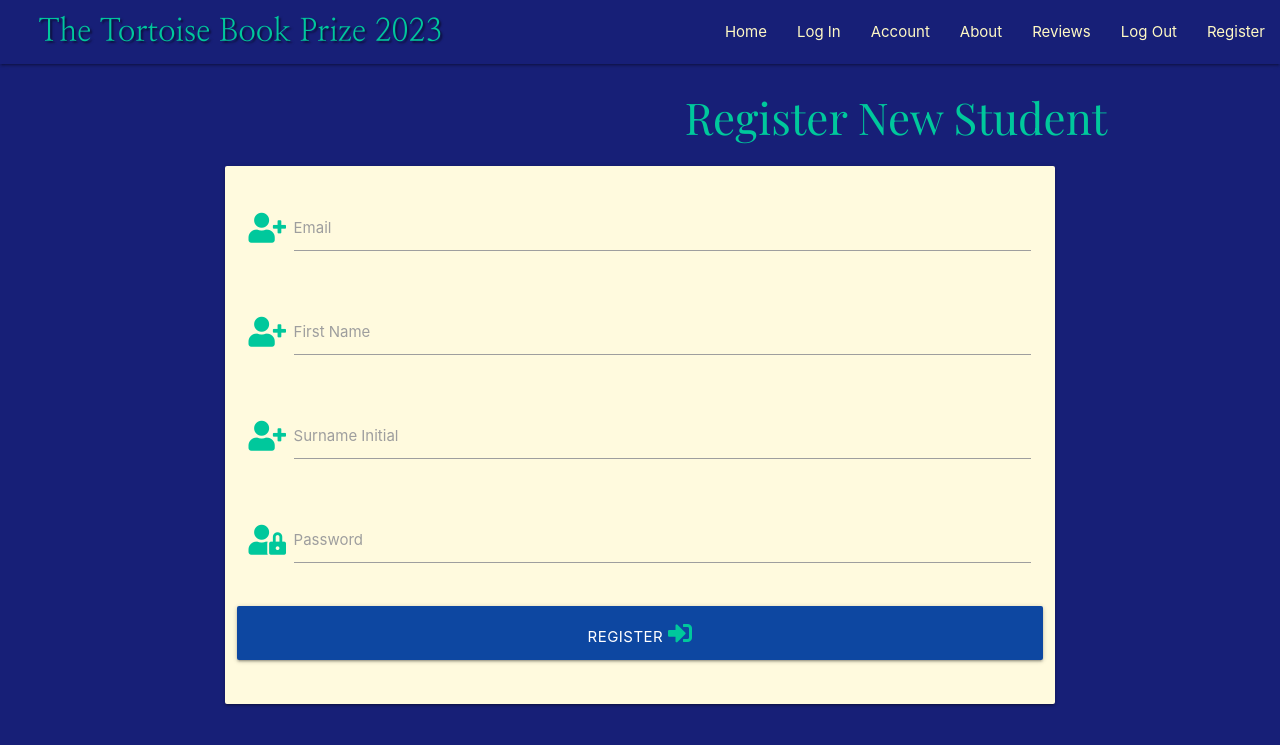
After one commit to vicgoodall/book-awards, a Flask app: page /student-register in a window 1280 px wide. The commit adds this page. Shown: the top 745 px of the page. Run offline with Flask 2, Linux system fonts and the light colour scheme; some libraries are stand-ins or nearby versions.

Commit message:
started to map out the process for log-in as teacher, then a teacher registering a student and a student log-in. This has required two separate log in pages and presently one account page which has been amended, so that what is shown depends on the user's role. If user tries to view account without logging in, they are redirected to the login page.

```diff
--- a/bookreviews/routes.py
+++ b/bookreviews/routes.py
@@ -43,10 +43,104 @@ def register():
 
 @app.route("/account/<user>", methods=["GET", "POST"])
 def account(user):
-
+    # provide user details for the account page
     if "user" in session:
-        user_info = Teachers.query.filter_by(email=user).first()
         return render_template(
-            "account.html", user=session["user"], account_details=user_info)
+                "account.html", user=session["user"],
+                account_details=user_info)
+    # where user is not logged in, user navigated to login
+    else:
+        return render_template("login.html")
 
     return render_template("account.html")
+
+
+@app.route("/student-register", methods=["GET", "POST"])
+def registerStudent():
+    if request.method == "POST":
+        student = request.form["username"]
+        # first query to check if username already exists
+        found_student = Students.query.filter_by(username=student).first()
+        if found_student:
+            flash("User already exists with this username.")
+            return redirect(url_for("student-register"))
+        # if no username matches, register new user by adding to db
+        else:
+            user = session["user"]
+            student = Students(
+                username=request.form.get("username").lower(),
+                first_name=request.form.get("first_name").lower(),
+                surname_initial=request.form.get("surname_initial").lower(),
+                school=user.school,
+                role=2,
+                books_read=0,
+                teacher=user.id,
+                password=generate_password_hash(request.form.get("password")))
+
+            db.session.add(student)
+            db.session.commit()
+
+            flash("Registration Successful")
+            return redirect(url_for("account", user=session["user"]))
+
+    return render_template("student-register.html")
+
+
+@app.route("/login-teacher", methods=["GET", "POST"])
+def loginTeacher():
+    if request.method == "POST":
+        # check if email exists in db
+        existing_user = Teachers.query.filter(Teachers.email ==
+                                              request.form.get(
+                                                "email").lower()).all()
+
+        if existing_user:
+            print(request.form.get("email"))
+            # ensure hashed password matches user input
+            if check_password_hash(
+              existing_user[0].password, request.form.get("password")):
+                session["user"] = request.form.get("email").lower()
+                flash("Welcome, {}".format(request.form.get("email")))
+                return redirect(url_for(
+                        "account", email=session["user"]))
+            else:
+                # invalid password match
+                flash("Incorrect Username and/or Password")
+                return redirect(url_for("login-teacher"))
+
+        else:
+            # username doesn't exist
+            flash("Incorrect Username and/or Password")
+            return redirect(url_for("login-teacher"))
+
+    return render_template("login-teacher.html")
+
+
+@app.route("/login-student", methods=["GET", "POST"])
+def loginStudent():
+    if request.method == "POST":
+        # check if email exists in db
+        existing_user = Students.query.filter(Students.username ==
+                                              request.form.get(
+                                                "username").lower()).all()
+
+        if existing_user:
+            print(request.form.get("username"))
+            # ensure hashed password matches user input
+            if check_password_hash(
+              existing_user[0].password, request.form.get("password")):
+                session["user"] = request.form.get("username").lower()
+                flash("Welcome, {}".format(request.form.get("username")))
+                return redirect(url_for(
+                        "account", username=session["user"]))
+            else:
+                # invalid password match
+                flash("Incorrect Username and/or Password")
+                return redirect(url_for("login-student"))
+
+        else:
+            # username doesn't exist
+            flash("Incorrect Username and/or Password")
+            return redirect(url_for("login-student"))
+
+    return render_template("login-student.html")
--- /dev/null
+++ b/bookreviews/templates/student-register.html
@@ -0,0 +1,51 @@
+{% extends "base.html" %}
+{% block content %}
+
+    <h3 class="center-align">Register New Student</h3>
+
+    <div class="row">
+        <form class="col s12 m8 offset-m2" method="POST" action="{{ url_for('student-register') }}">
+            <div class="card-panel">
+                <!-- username field -->
+                <div class="row">
+                    <div class="input-field col s12">
+                        <i class="fas fa-user-plus prefix"></i>
+                        <input id="username" name="username" type="text" class="validate">
+                        <label for="username">Email</label>
+                    </div>
+                </div>
+                <!-- first name field -->
+                <div class="row">
+                    <div class="input-field col s12">
+                        <i class="fas fa-user-plus prefix"></i>
+                        <input id="first_name" name="first_name" type="text" class="validate">
+                        <label for="first_name">First Name</label>
+                    </div>
+                </div>
+                <!-- surname field -->
+                <div class="row">
+                    <div class="input-field col s12">
+                        <i class="fas fa-user-plus prefix"></i>
+                        <input id="surname_initial" name="surname_initial" type="text" class="validate">
+                        <label for="surname_initial">Surname Initial</label>
+                    </div>
+                </div>
+                <!-- password field -->
+                <div class="row">
+                    <div class="input-field col s12">
+                        <i class="fas fa-user-lock prefix"></i>
+                        <input id="password" name="password" type="password" class="validate">
+                        <label for="password">Password</label>
+                    </div>
+                </div>
+                <!-- register button -->
+                <div class="row">
+                    <button type="submit" class="col s12 btn-large blue darken-4 text-shadow">
+                        Register <i class="fas fa-sign-in-alt"></i>
+                    </button>
+                </div>
+            </div>
+        </form>
+    </div>
+
+{% endblock %}
```
Also changed, not shown: bookreviews/templates/account.html (+54 -1 lines), bookreviews/templates/login-student.html (added, +38 -0 lines), bookreviews/templates/login-teacher.html (added, +36 -0 lines).
